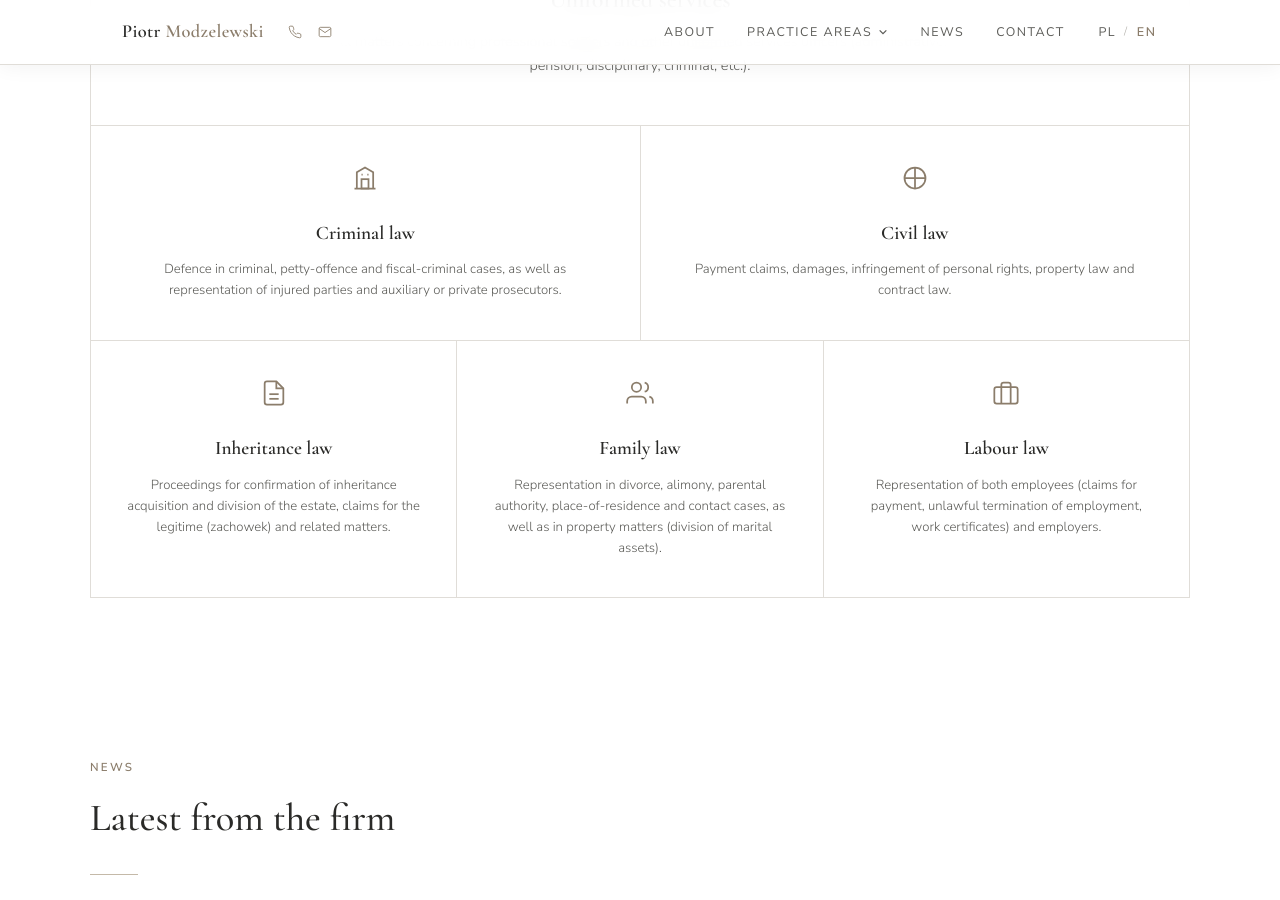
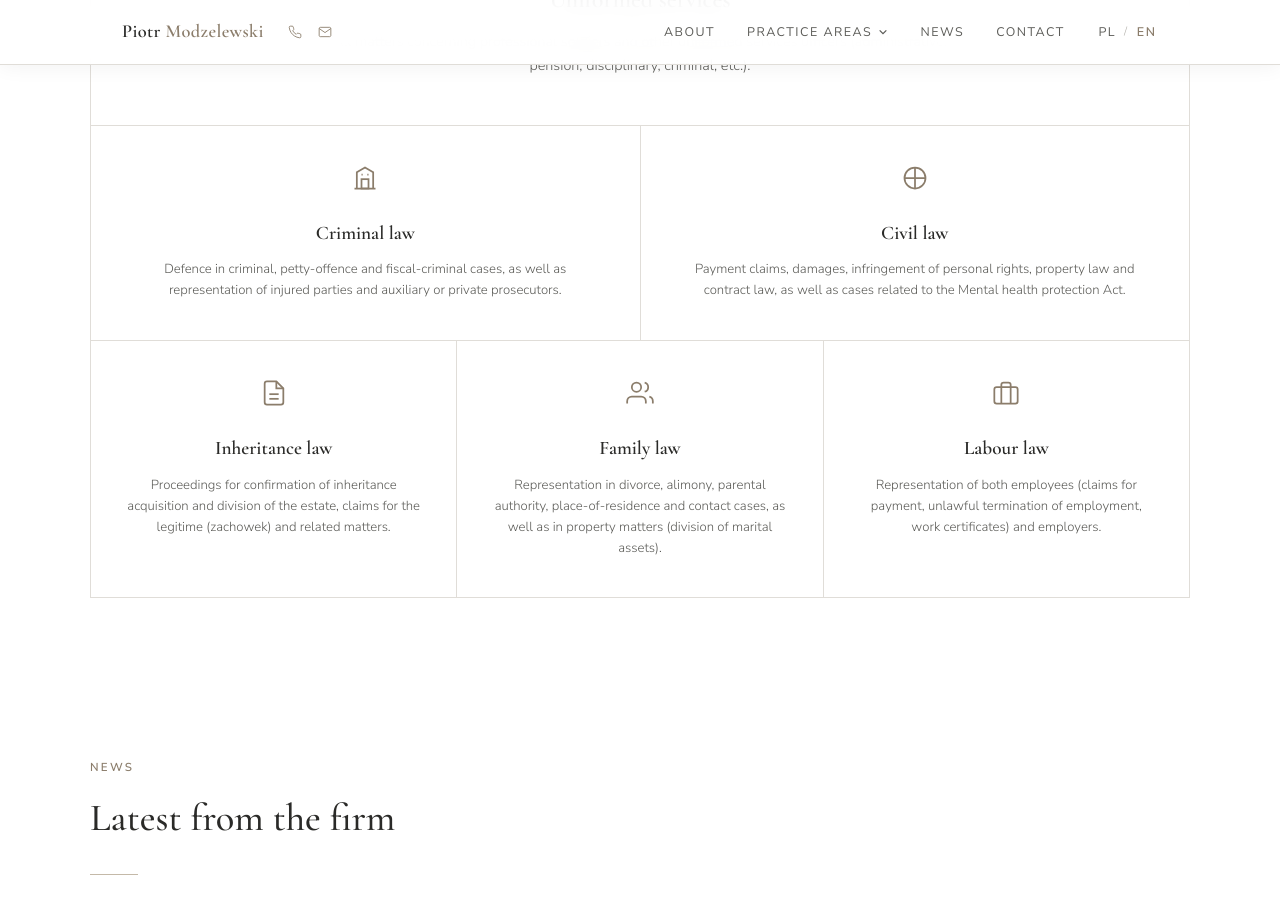
Before and after one commit to pmmodzelewski/adwokatmodzelewski.pl, a Jekyll site: the page built from en/index.html, in a window 1280 px wide and 900 px high, scrolled down 1950 px. Built offline with Jekyll 4.4.1, drawn with Linux system fonts in a browser that asks for light colours; Markdown is read by kramdown in place of the engine named in the settings.

Commit message:
Update civil law description in index.html
Added mention of the Mental Health Protection Act to the civil law description.

```diff
--- a/en/index.html
+++ b/en/index.html
@@ -252,7 +252,7 @@ lang: en
         <a class="practice-item" href="/en/specjalizacje/civil-law/">
           <svg class="practice-icon" viewBox="0 0 24 24" fill="none" stroke="currentColor" stroke-width="1.5"><path d="M12 3v18M3 12h18"/><circle cx="12" cy="12" r="9"/></svg>
           <h3>Civil law</h3>
-          <p>Payment claims, damages, infringement of personal rights, property law and contract law.</p>
+          <p>Payment claims, damages, infringement of personal rights, property law and contract law, as well as cases related to the Mental health protection Act.</p>
         </a>
       </div>
 
```
